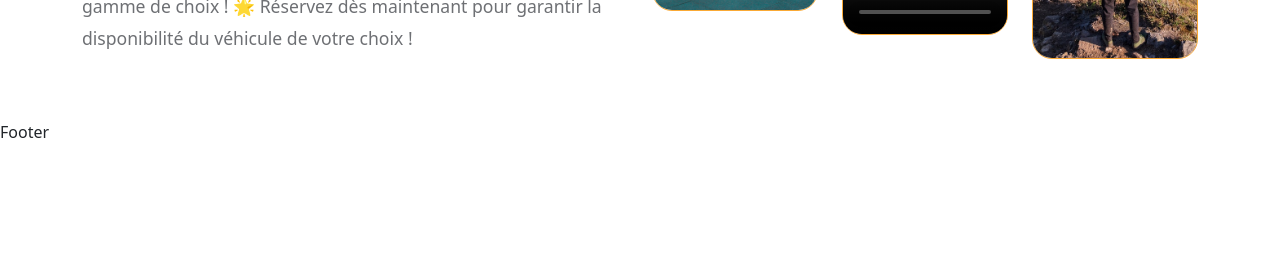
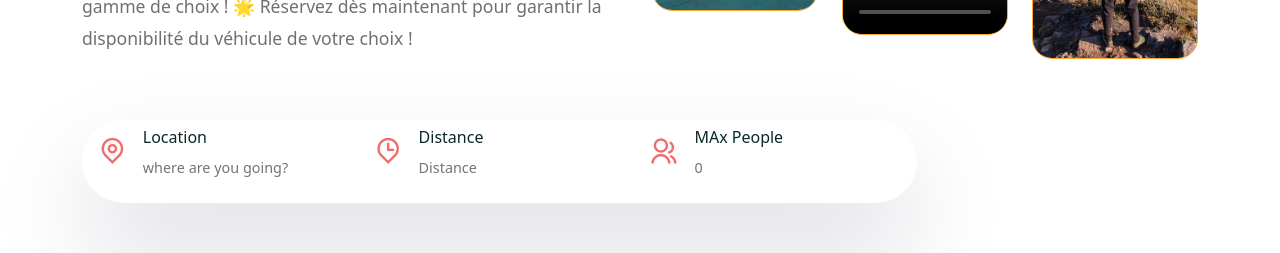
Before and after one commit to ch3rrywolf/Myloc-comparator, a React (Create React App) app in the folder frontend/: page /home in a window 1280 px wide. Shown: the part 501-754 px from the top of the page. Built offline with nearby package versions, Linux system fonts and the light colour scheme; grey boxes are pictures that could not be loaded; a web font is replaced by a local one.

Commit message:
[Front] Home page bar search

```diff
--- a/frontend/src/pages/Home.jsx
+++ b/frontend/src/pages/Home.jsx
@@ -8,6 +8,7 @@
 import worldImg from '../assets/images/world.png'
 import GlobalHomeImg from '../assets/images/HomeGlobal.svg'
 import Subtitle from '../shared/Subtitle';
+import SearchBar from '../shared/SearchBar';
 
 const Home = () => {
   return <>
@@ -45,6 +46,7 @@
           <img src={heroImg02} alt="" />
         </div>
         </Col>
+        <SearchBar />
       </Row>
     </Container>
   </section>
--- /dev/null
+++ b/frontend/src/shared/SearchBar.jsx
@@ -0,0 +1,44 @@
+import React from "react";
+import "./search-bar.css";
+import { Col, FormGroup, Form, FromGroup } from "reactstrap";
+
+
+const SearchBar = () => {
+  return (
+    <Col lg="12">
+        <div className="search__bar">
+            <Form className="d-flex align-items-center gap-4">
+                <FormGroup className={"d-flex gap-3 form__group form__group-fast"}>
+                    <span>
+                        <i class="ri-map-pin-line"></i>
+                    </span>
+                    <div>
+                        <h6>Location</h6>
+                        <input type="text" placeholder="where are you going?"></input>
+                    </div>
+                </FormGroup>
+                <FormGroup className={"d-flex gap-3 form__group form__group-fast"}>
+                    <span>
+                        <i class="ri-map-pin-time-line"></i>
+                    </span>
+                    <div>
+                        <h6>Distance</h6>
+                        <input type="number" placeholder="Distance"></input>
+                    </div>
+                </FormGroup>
+                <FormGroup className={"d-flex gap-3 form__group form__group-last"}>
+                    <span>
+                        <i class="ri-group-line"></i>
+                    </span>
+                    <div>
+                        <h6>MAx People</h6>
+                        <input type="number" placeholder="0"></input>
+                    </div>
+                </FormGroup>
+            </Form>
+        </div>
+    </Col>
+  )
+}
+
+export default SearchBar
--- /dev/null
+++ b/frontend/src/shared/search-bar.css
@@ -0,0 +1,18 @@
+.search__bar {
+    padding: 0.5rem 1rem;
+    border-radius: 50px;
+    box-shadow: rgba(17, 12, 46, 0.15) 0px 48px 100px 0px;
+    width: max-content;
+    margin-top: 50px;
+}
+
+.form__group span {
+    font-size: 1.8rem;
+    color: #ee6e6e;
+}
+
+.form__group input {
+    border: none;
+    font-size: 0.9rem;
+    color: var(--heading-color);
+}
```
